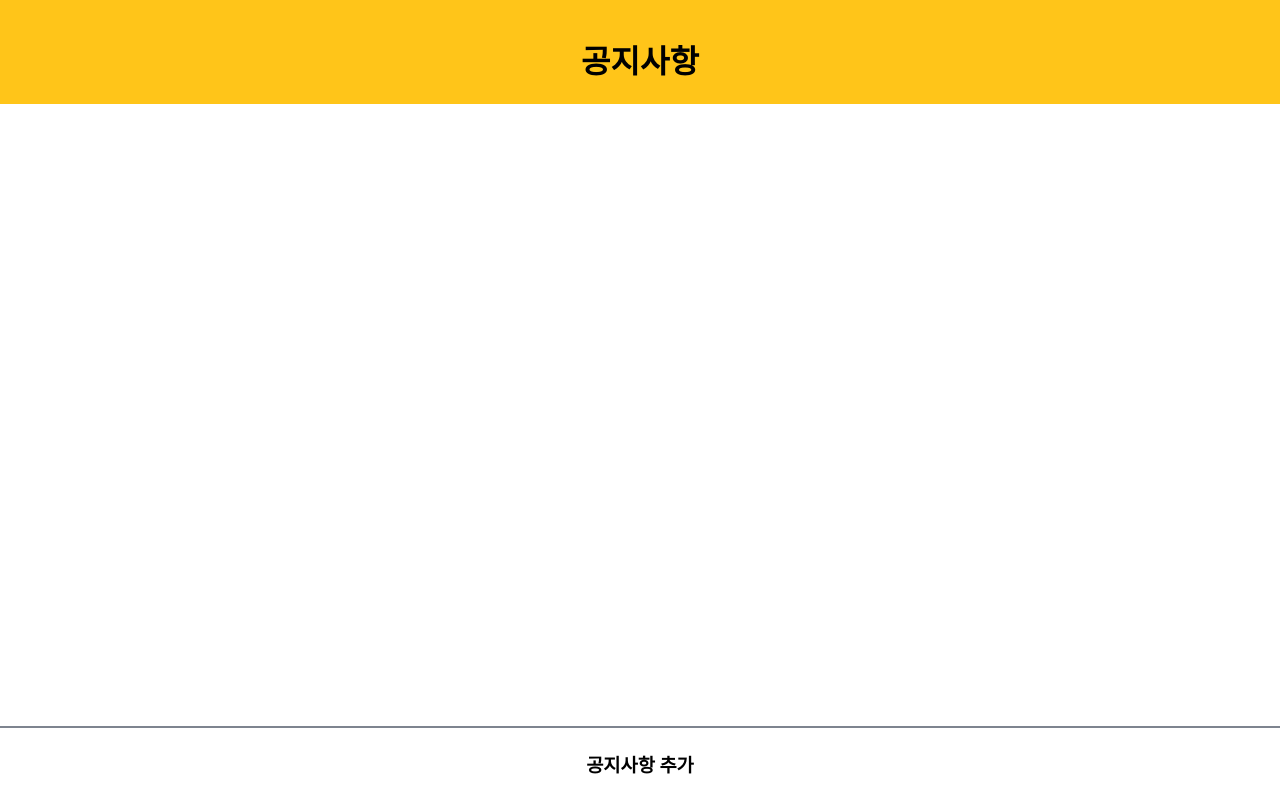
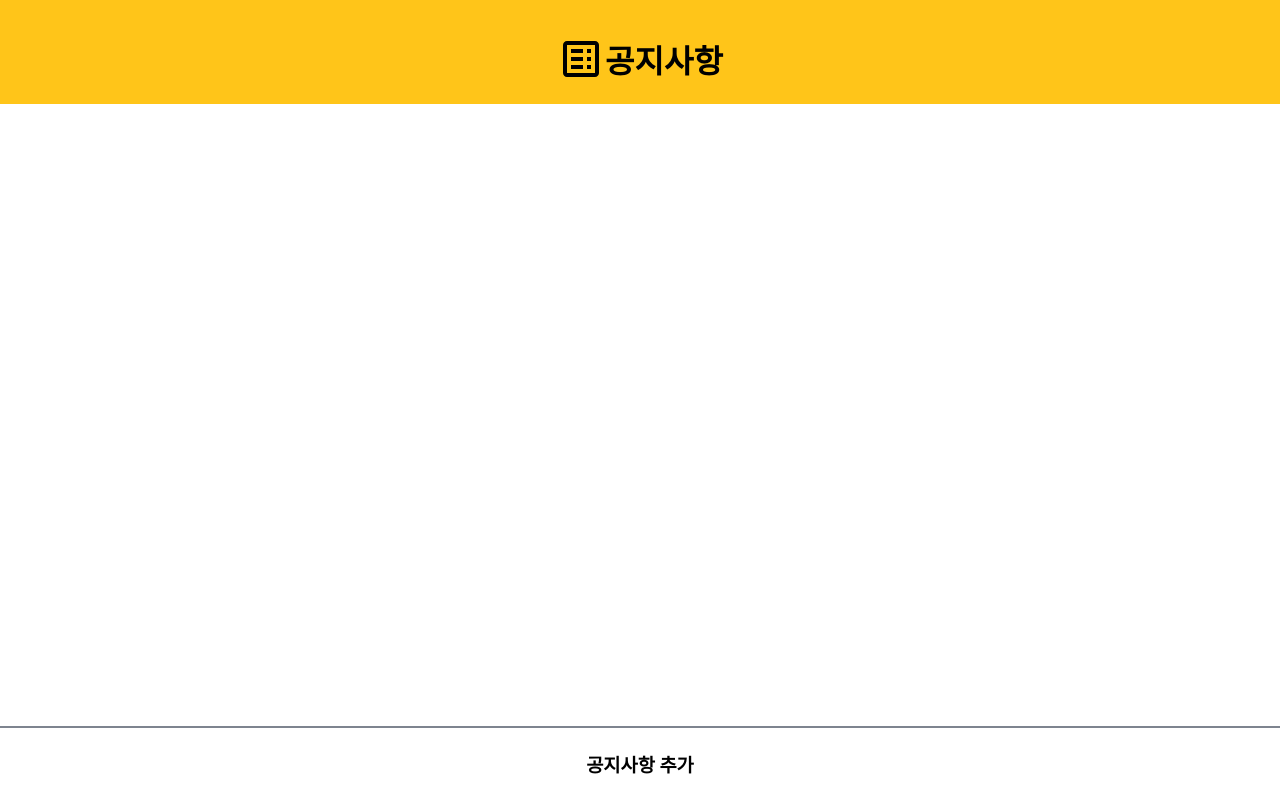
Before and after one commit to JDWdonga21/web-notice, a React (Create React App) app: page / in a window 1280 px wide. Built offline with nearby package versions, Linux system fonts and the light colour scheme.

Commit message:
header Mui 적용

```diff
--- a/package.json
+++ b/package.json
@@ -3,6 +3,12 @@
   "version": "0.1.0",
   "private": true,
   "dependencies": {
+    "@emotion/react": "^11.11.4",
+    "@emotion/styled": "^11.11.0",
+    "@mdi/js": "^7.4.47",
+    "@mdi/react": "^1.6.1",
+    "@mui/icons-material": "^5.15.11",
+    "@mui/material": "^5.15.11",
     "@testing-library/jest-dom": "^5.17.0",
     "@testing-library/react": "^13.4.0",
     "@testing-library/user-event": "^13.5.0",
--- a/src/component/NoticeDetail.tsx
+++ b/src/component/NoticeDetail.tsx
@@ -216,7 +216,7 @@ class NoticeDetail extends React.Component<NoticeDetailProps, NoticeDetailState>
         <main style={styles.mainArea}>
           <article style={styles.articleText} dangerouslySetInnerHTML={{ __html : content }} />
         </main>
-        <footer style={styles.footer}>
+        {/* <footer style={styles.footer}>
           {comments.map(comment => (
             <div style={styles.commentItem} key={comment.commentId}>
               <div style={styles.commentTitle}>
@@ -231,7 +231,7 @@ class NoticeDetail extends React.Component<NoticeDetailProps, NoticeDetailState>
             </div>
           ))}
           {this.renderCommentForm()}
-        </footer>
+        </footer> */}
       </div>
     );
   }
--- a/src/component/header/Header.tsx
+++ b/src/component/header/Header.tsx
@@ -1,23 +1,55 @@
-import React from "react";
+import React, {CSSProperties} from "react";
 //아이콘
+import Icon from '@mdi/react';
+import { mdiListBoxOutline } from '@mdi/js';
 
 import "../../App.css"
 
 class Header extends React.Component{
     render(): React.ReactNode {
         return(
-            <div className="Header">
-                <div className="header-left">
+            <div style={styles.body}>
+                <div style={styles.headerLeft}>
 
                 </div>
-                <div className="header-center">
+                <div style={styles.headerCenter}>
+                    <Icon path={mdiListBoxOutline}
+                        title="noticeIcon"
+                        size={2}
+                        horizontal
+                        vertical
+                        // rotate={90}
+                        color="black"
+                        // spin
+                    />
                     <h1>공지사항</h1>
                 </div>
-                <div className="header-right">
+                <div style={styles.headerRight}>
 
                 </div>
             </div>
         )
     }
 }
+const styles: {[key in string]: CSSProperties}= {
+    body: {
+        width: '100%',
+        paddingTop: '15px',
+        display: 'flex',
+        flexDirection: 'row',
+        justifyContent: 'space-between',
+        backgroundColor: '#ffc519',
+    },
+    headerLeft : {
+
+    },
+    headerCenter : {
+        display: 'flex',
+        flexDirection: 'row',
+        alignItems: 'center',
+    },
+    headerRight : {
+
+    },
+}
 export default Header;
```
Also changed, not shown: 1 other file (tests, documents, lock files or other folders).
